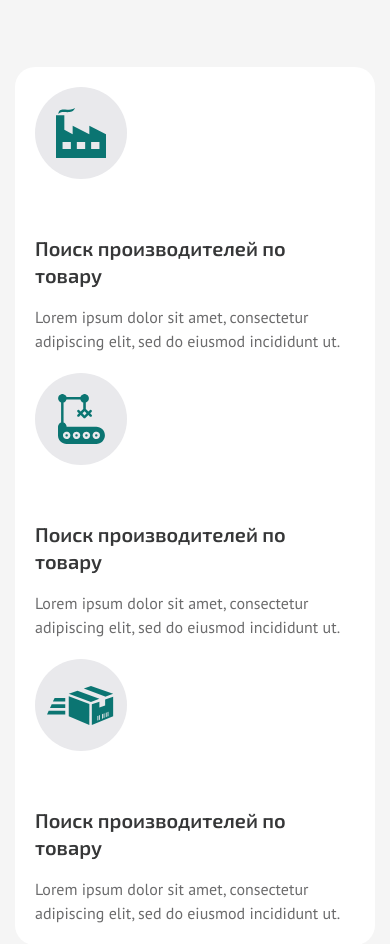
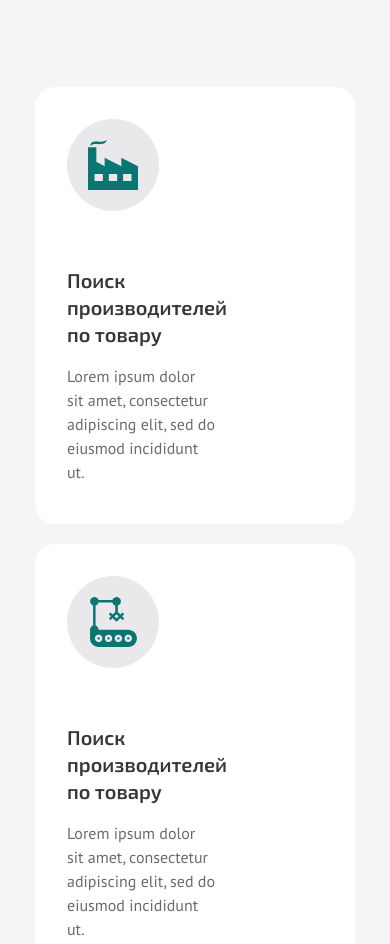
Before and after one commit to heyitsdurdona/pdv.nt2.5, a plain HTML site: page index.html in a window 390 px wide. Shown: the part 722-1666 px from the top of the page. Drawn offline with Linux system fonts and the light colour scheme.

Commit message:
color changed

```diff
--- a/css/main.css
+++ b/css/main.css
@@ -169,7 +169,7 @@ a{
     }
 
     .site-intro__tablet-img{
-        display: block;
+        display: none;
     }
 
     .intro__card {
@@ -177,6 +177,8 @@ a{
         align-items: center;
         padding: 20px;
         gap: 20px;
+
+        background-color: transparent;
     }
 
     .intro__card-section {
@@ -184,6 +186,11 @@ a{
         text-align: start;
         display: flex;
         gap: 32px;
+
+        background-color: #fff;
+        padding: 32px 140px 40px 32px;
+        border-radius: 20px;
+
     }
 }
 
```
